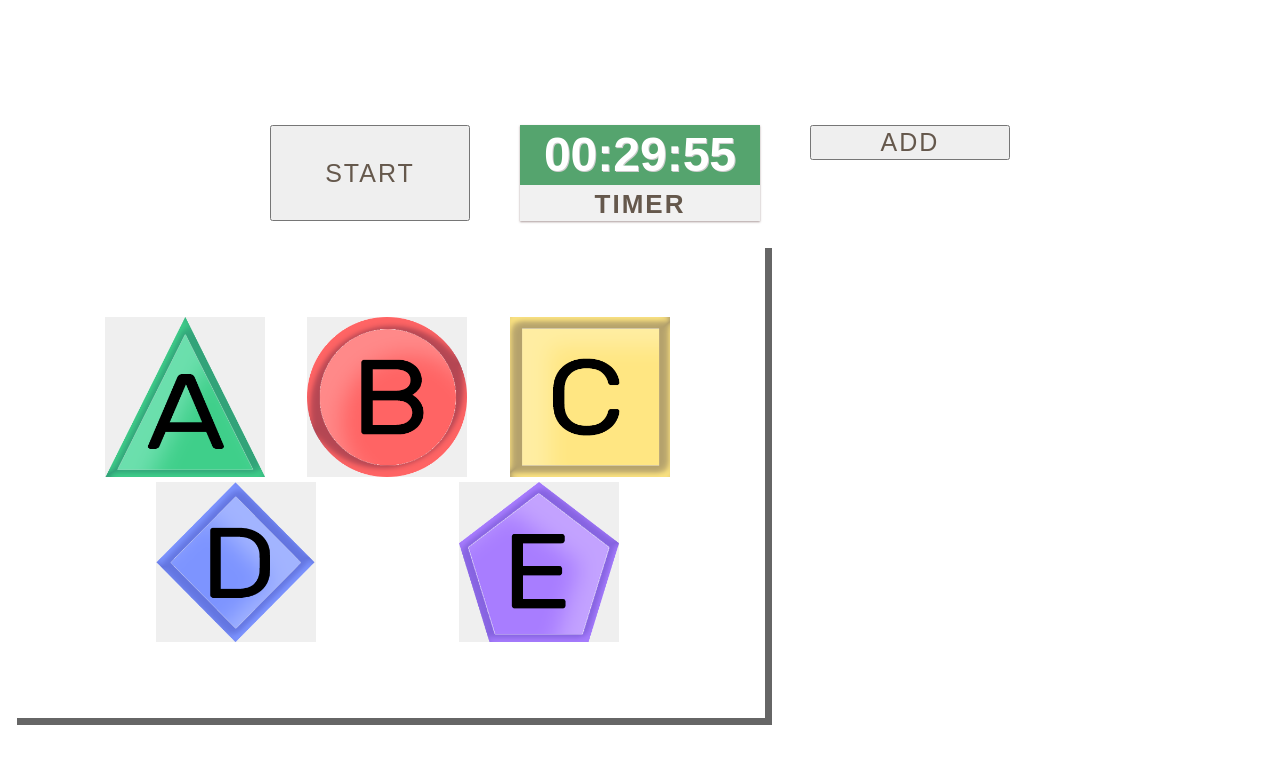
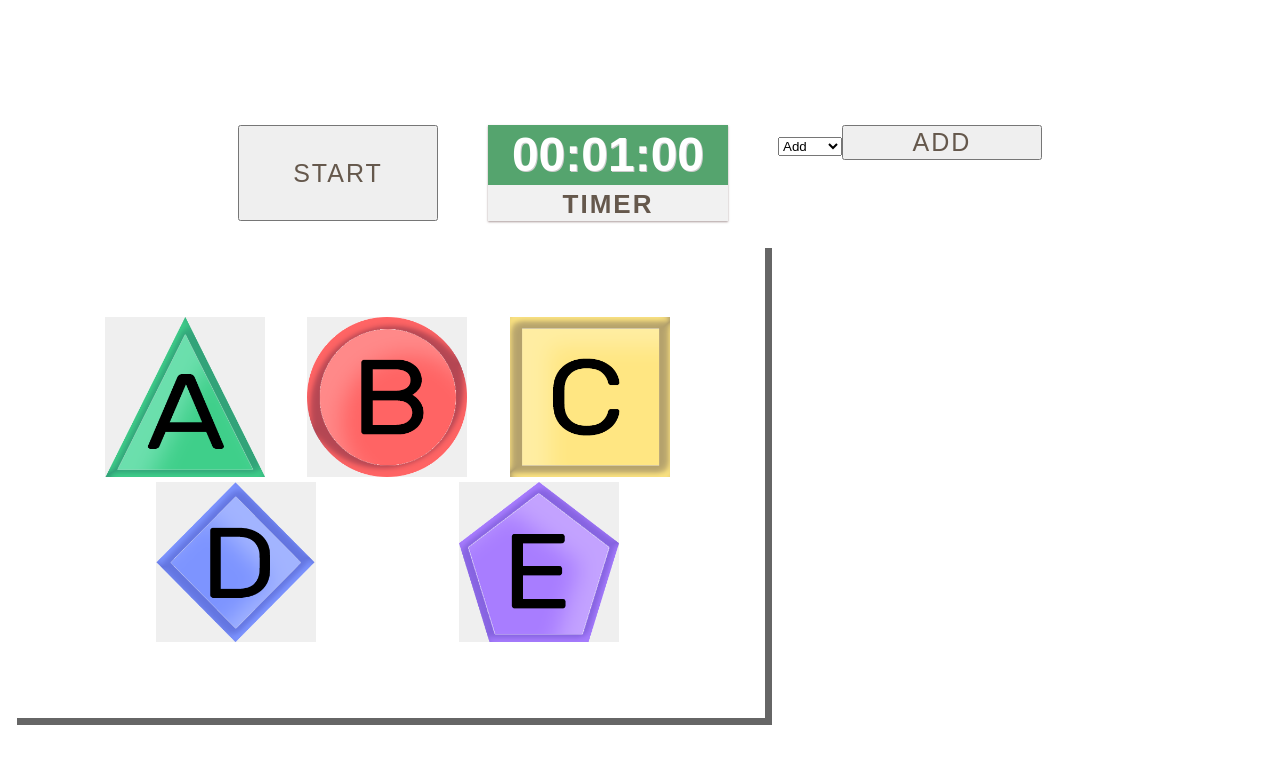
Before and after one commit to AniaKB/omega-virus, a plain HTML site: page index.html in a window 1280 px wide. Drawn offline with nearby package versions, Linux system fonts and the light colour scheme.

Commit message:
First two tasks down

```diff
--- a/index.html
+++ b/index.html
@@ -3,23 +3,42 @@
     <meta charset="UTF-8">
     <meta name="viewport" content="width=device-width, initial-scale=1">
     <link rel="stylesheet" href="style.css">
-    <script src='//cdnjs.cloudflare.com/ajax/libs/jquery/2.1.3/jquery.min.js'></script>
+    <script src="https://unpkg.com/vue@3.2.36/dist/vue.global.prod.js"></script>
     <script src="script.js" defer></script>
   </head>
   <body>
+    <div id="app">
       <h1>
-      <input type="button" value="Start" class="dropbtn" onclick="start">
-      <input type="hidden" id="set-time" value="30"/>
+        <button
+          v-if="started"
+          class="dropbtn"
+          @click="pause"
+        >
+          Pause
+        </button>
+        <button
+          v-else
+          class="dropbtn"
+          @click="start"
+        >
+          Start
+        </button>
+        <input type="hidden" id="set-time" value="30" />
         <div id="countdown">
-        <div id="tiles" class="color-full"></div>
+          <div id="tiles" class="color-full">
+            {{ formatTime(remainingSeconds) }}
+          </div>
           <div id ="left" class="countdown-label">Timer</div>
         </div>
         <div class="dropdown">
-        <button onclick="add()" class="dropbtn">Add</button>
-        <div id="myDropdown" class="dropdown-content">
-          <a href="#Three-sec">30 Sec</a>
-          <a href="#Three-min">3 Min</a>
-        </div>
+          <select>
+            <option>Add</option>
+            <option>30 Sec</option>
+            <option>3 Min</option>
+          </select>
+          <button class="dropbtn">Add</button>
+
+
         </div>
       </h1>
       <table>
@@ -41,5 +60,6 @@
           </td>
         </tr>
       </table>
+    </div>
   </body>
 </html>
--- a/script.js
+++ b/script.js
@@ -1,69 +1,40 @@
-/* When the user clicks on the button,
-toggle between hiding and showing the dropdown content */
-function add() {
-  document.getElementById("myDropdown").classList.toggle("show");
-}
+console.clear();
 
-// Close the dropdown if the user clicks outside of it
-window.onclick = function(event) {
-  if (!event.target.matches('.dropbtn')) {
-    var dropdowns = document.getElementsByClassName("dropdown-content");
-    var i;
-    for (i = 0; i < dropdowns.length; i++) {
-      var openDropdown = dropdowns[i];
-      if (openDropdown.classList.contains('show')) {
-        openDropdown.classList.remove('show');
+const app = Vue.createApp({
+  data: function () {
+    return {
+      started: false,
+      minutes: 1,
+      remainingSeconds: 0,
+      interval: null
+    };
+  },
+  methods: {
+    initialize: function () {
+      this.remainingSeconds = this.minutes * 60 * 1000;
+    },
+    formatTime: function (seconds) {
+      let date = new Date(0);
+      date.setSeconds(seconds / 1000);
+      let timeString = date.toISOString().substring(11, 19);
+      return timeString;
+    },
+    start: function () {
+      this.started = true;
+      this.interval = setInterval(this.countDown, 1000);
+    },
+    pause: function () {
+      this.started = false;
+      clearInterval(this.interval);
+    },
+    countDown: function () {
+      this.remainingSeconds = this.remainingSeconds - 1000;
+      if (this.remainingSeconds <= 0) {
+        clearInterval(this.interval);
       }
     }
+  },
+  created: function () {
+    this.initialize();
   }
-}
-
-
-//timer
-var minutes = $( '#set-time' ).val();
-
-var target_date = new Date().getTime() + ((minutes * 60 ) * 1000); // set the countdown date
-var time_limit = ((minutes * 60 ) * 1000);
-//set actual timer
-setTimeout(
-  function()
-  {
-    document.getElementById("left").innerHTML = "Out of time!";
-  }, time_limit );
-
-var days, hours, minutes, seconds; // variables for time units
-
-var countdown = document.getElementById("tiles"); // get tag element
-
-setInterval(function () { getCountdown(); }, 1000);
-
-function getCountdown(){
-	// find the amount of "seconds" between now and target
-	var current_date = new Date().getTime();
-	var seconds_left = (target_date - current_date) / 1000;
-
-if ( seconds_left >= 0 ) {
-  console.log(time_limit);
-    if ( (seconds_left * 1000 ) < ( time_limit / 4 ) )  {
-    	$( '#tiles' ).removeClass('color-full');
-    	$( '#tiles' ).addClass('color-empty');
-    }
-
-	days = pad( parseInt(seconds_left / 86400) );
-	seconds_left = seconds_left % 86400;
-
-	hours = pad( parseInt(seconds_left / 3600) );
-	seconds_left = seconds_left % 3600;
-
-	minutes = pad( parseInt(seconds_left / 60) );
-	seconds = pad( parseInt( seconds_left % 60 ) );
-
-	// format countdown string + set tag value
-	countdown.innerHTML = "<span>" + hours + ":</span><span>" + minutes + ":</span><span>" + seconds + "</span>";
-
-}
-}
-
-function pad(n) {
-	return (n < 10 ? '0' : '') + n;
-}
+}).mount('#app');
```
Also changed, not shown: 1 other file. Lines whose indentation alone changed are shown as unchanged.
